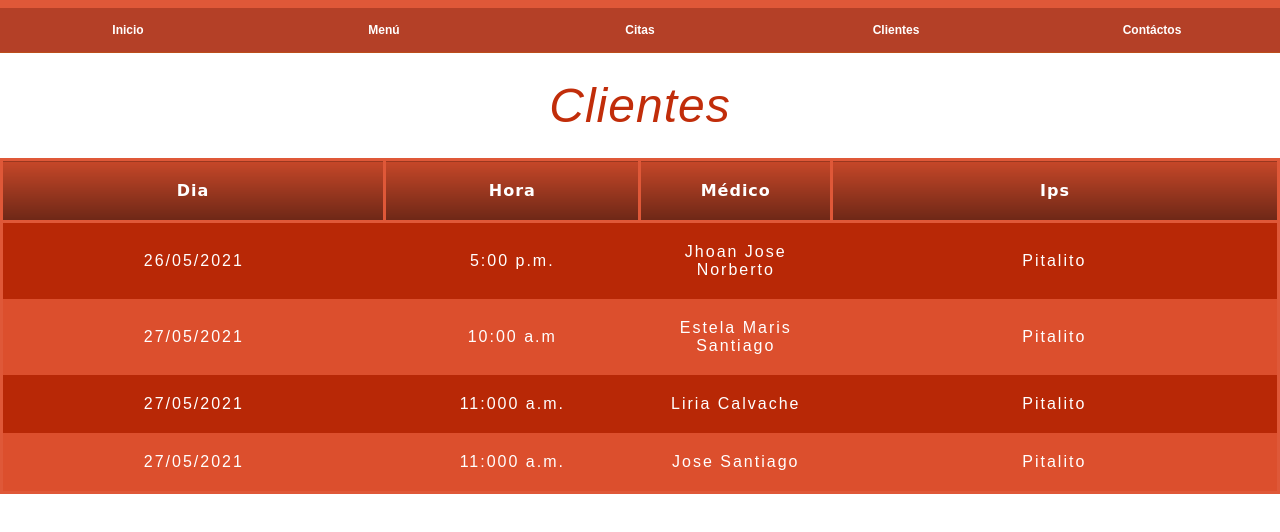
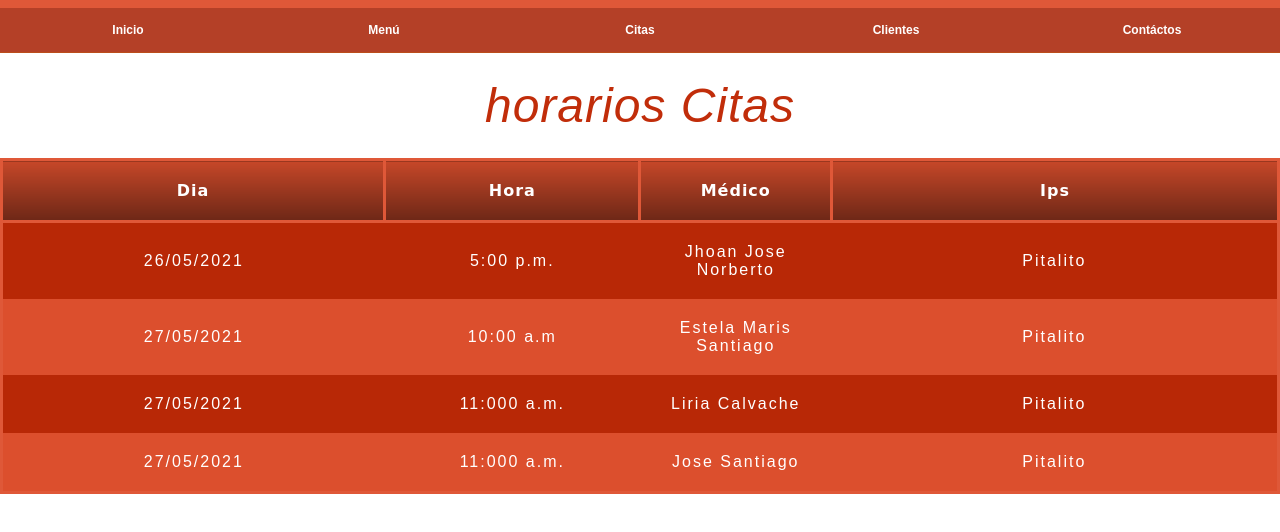
Before and after one commit to whoaomi59/comida-oriental2.0, a plain HTML site: page tabla-citas.html in a window 1280 px wide. Drawn offline with Linux system fonts and the light colour scheme.

Commit message:
arreglo h1 tablas

```diff
--- a/tabla-citas.html
+++ b/tabla-citas.html
@@ -22,7 +22,7 @@
 
     <table summary="Tablas">
       <caption>
-        Clientes
+        horarios Citas
       </caption>
       <thead>
         <tr>
```
